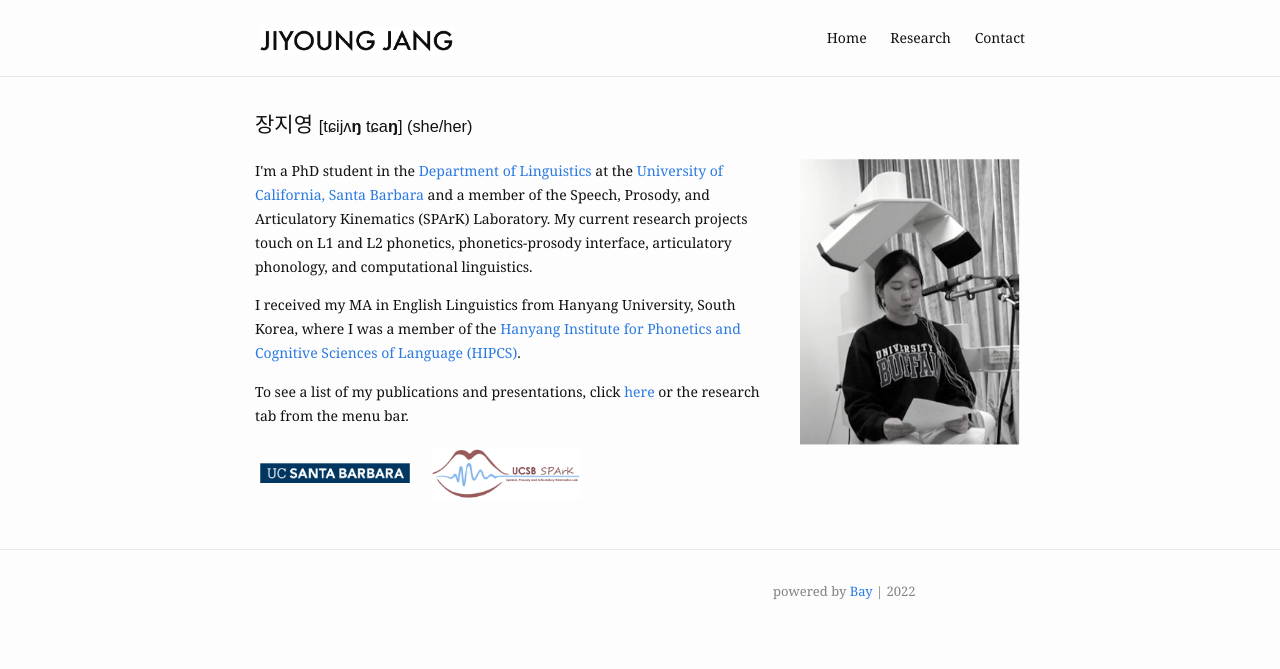
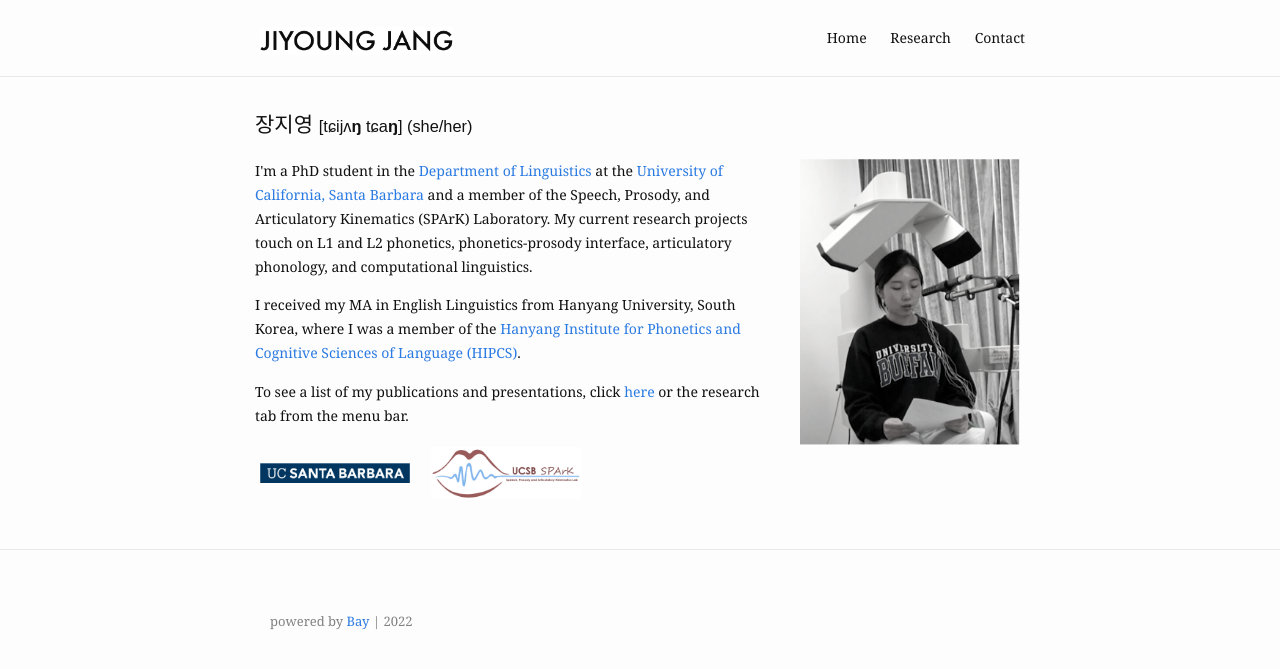
Before and after one commit to jiyoungj/jiyoungj.github.io, a Jekyll site: the page built from index.md, in a window 1280 px wide. Shown: the top 669 px of the page. Built offline with Jekyll 4.4.1, drawn with Linux system fonts in a browser that asks for light colours.

Commit message:
Update _layout.scss

```diff
--- a/_sass/_layout.scss
+++ b/_sass/_layout.scss
@@ -20,7 +20,7 @@
 .site-title {
   font-size: 26px;
   line-height: 56px;
-  letter-spacing: -1px;
+  letter-spacing: 0px; /* -1px; */
   float: left;
 
   img {
@@ -132,8 +132,8 @@
 
 .footer-col {
   float: left;
-  margin-bottom: $spacing-unit / 2;
-  padding-left: $spacing-unit / 2;
+  margin-bottom: $spacing-unit ; /* $spacing-unit / 2; */
+  padding-left: $spacing-unit ; /* $spacing-unit / 2; */
 }
 
 .footer-col-1,
```
